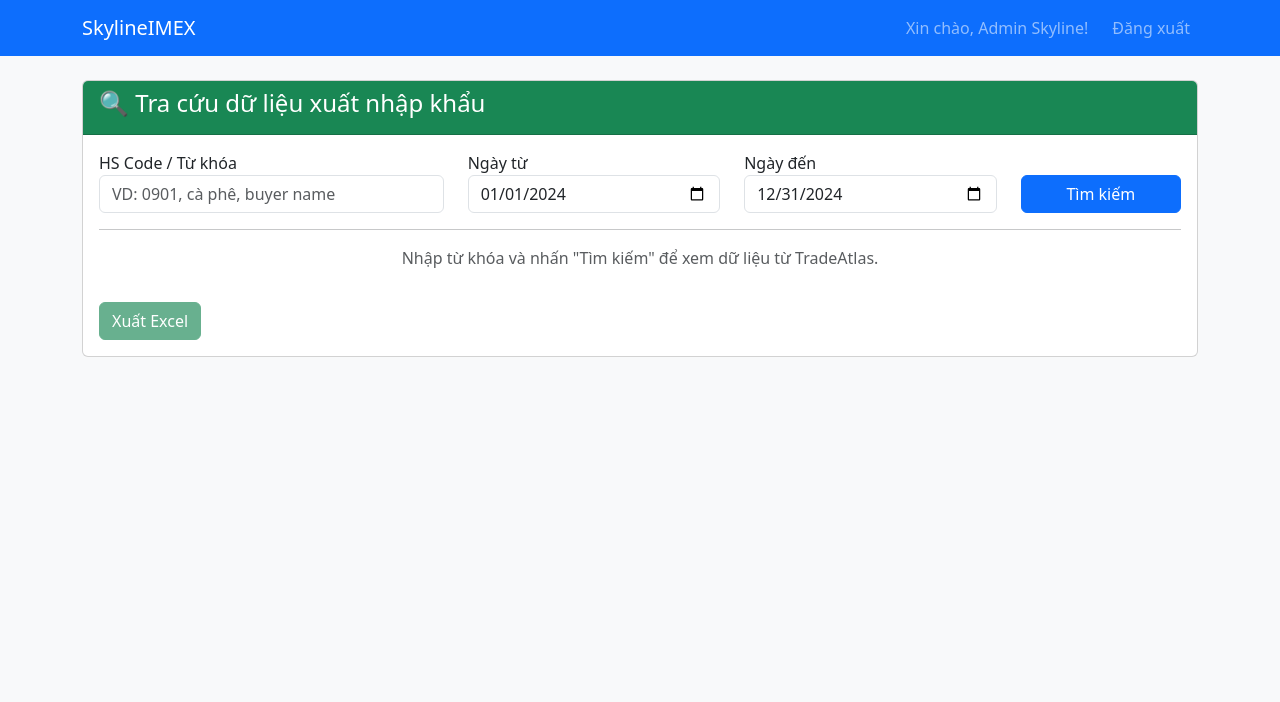
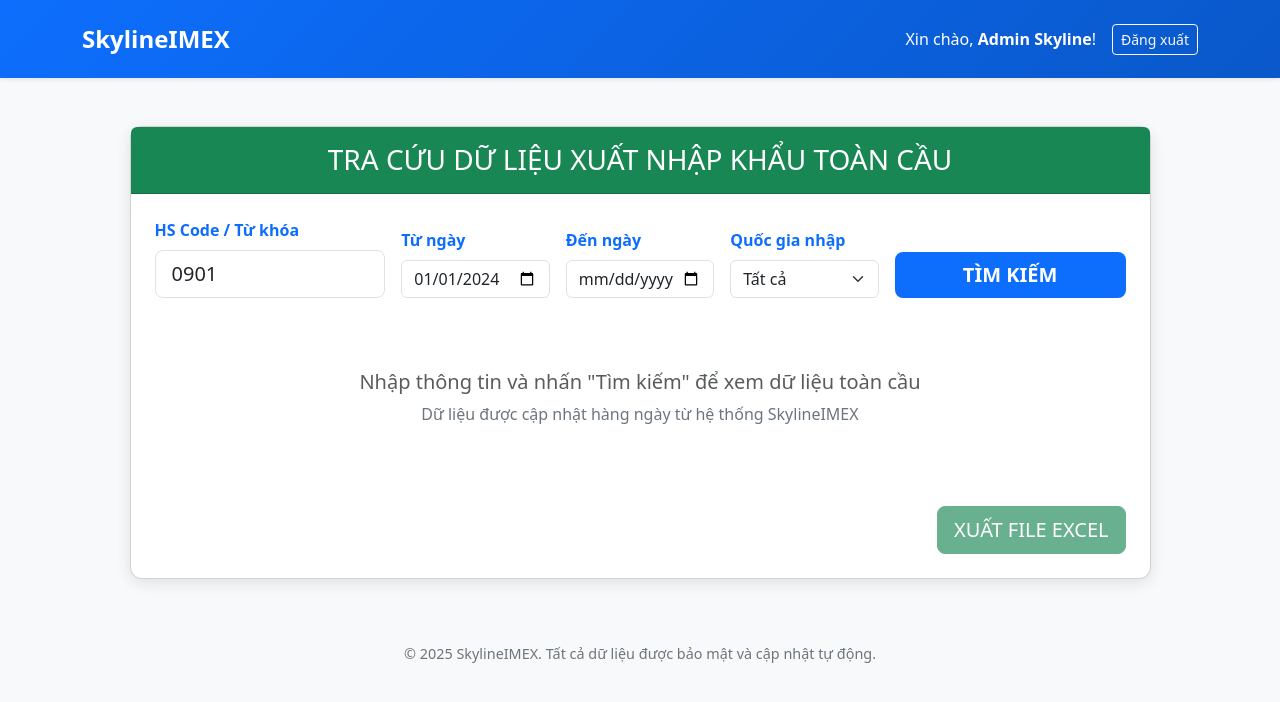
Before and after one commit to Jayce3213/skylineimex-dashboard, a Flask app: page /search in a window 1280 px wide. Shown: the top 702 px of the page. Run offline with Flask 3, Linux system fonts and the light colour scheme; a user stored in the database is signed in.

Commit message:
Update search.html

```diff
--- a/templates/search.html
+++ b/templates/search.html
@@ -2,155 +2,137 @@
 <html lang="vi">
 <head>
   <meta charset="UTF-8">
+  <meta name="viewport" content="width=device-width, initial-scale=1.0">
   <title>Tra cứu XNK - SkylineIMEX</title>
-  <link href="https://cdn.jsdelivr.net/npm/bootstrap@5.3.0/dist/css/bootstrap.min.css" rel="stylesheet">
+  <link href="https://cdn.jsdelivr.net/npm/bootstrap@5.3.3/dist/css/bootstrap.min.css" rel="stylesheet">
+  <style>
+    .header { background: linear-gradient(135deg, #0d6efd, #0a58ca); color: white; padding: 1rem 0; }
+    .btn-search { background-color: #0d6efd; border: none; font-weight: bold; }
+    .btn-search:hover { background-color: #0b5ed7; }
+    .card { box-shadow: 0 4px 15px rgba(0,0,0,0.1); border-radius: 12px; }
+    .table th { background-color: #e9ecef; font-weight: 600; }
+    .badge { font-size: 0.9em; }
+    .skyline-footer { background-color: #f8f9fa; color: #6c757d; font-size: 0.9em; padding: 1rem 0; margin-top: 3rem; }
+  </style>
 </head>
 <body class="bg-light">
-  <nav class="navbar navbar-expand-lg navbar-dark bg-primary">
+
+  <!-- HEADER SKYLINEIMEX -->
+  <nav class="navbar navbar-expand-lg header shadow-sm">
     <div class="container">
-      <a class="navbar-brand" href="/">SkylineIMEX</a>
-      <div class="navbar-nav ms-auto">
-        <span class="navbar-text me-3">Xin chào, {{ user.name }}!</span>
-        <a class="nav-link" href="/logout">Đăng xuất</a>
+      <a class="navbar-brand fw-bold fs-4 text-white" href="/">SkylineIMEX</a>
+      <div class="d-flex align-items-center">
+        <span class="text-white me-3">Xin chào, <strong>{{ user.name }}</strong>!</span>
+        <a href="/logout" class="btn btn-outline-light btn-sm">Đăng xuất</a>
       </div>
     </div>
   </nav>
 
-  <div class="container mt-4">
-    <div class="row">
-      <div class="col-md-12">
+  <div class="container mt-5">
+    <div class="row justify-content-center">
+      <div class="col-lg-11">
         <div class="card">
-          <div class="card-header bg-success text-white">
-            <h4>🔍 Tra cứu dữ liệu xuất nhập khẩu</h4>
+          <div class="card-header bg-success text-white text-center py-3 rounded-top">
+            <h3 class="mb-0">TRA CỨU DỮ LIỆU XUẤT NHẬP KHẨU TOÀN CẦU</h3>
           </div>
-          <div class="card-body">
-            <form id="searchForm">
-              <div class="row">
-                <div class="col-md-4">
-                  <label>HS Code / Từ khóa</label>
-                  <input type="text" class="form-control" id="query" placeholder="VD: 0901, cà phê, buyer name">
-                </div>
-                <div class="col-md-3">
-                  <label>Ngày từ</label>
-                  <input type="date" class="form-control" id="fromDate" value="2024-01-01">
-                </div>
-                <div class="col-md-3">
-                  <label>Ngày đến</label>
-                  <input type="date" class="form-control" id="toDate" value="2024-12-31">
-                </div>
-                <div class="col-md-2">
-                  <label>&nbsp;</label>
-                  <button type="button" class="btn btn-primary w-100" onclick="performSearch()">Tìm kiếm</button>
-                </div>
+          <div class="card-body p-4">
+
+            <!-- FORM TÌM KIẾM -->
+            <div class="row g-3 mb-4 align-items-end">
+              <div class="col-md-3">
+                <label class="form-label fw-bold text-primary">HS Code / Từ khóa</label>
+                <input type="text" class="form-control form-control-lg" id="query" placeholder="VD: 0901, cà phê, buyer..." value="0901">
               </div>
-            </form>
-
-            <hr>
-
-            <div id="results">
-              <p class="text-center text-muted">Nhập từ khóa và nhấn "Tìm kiếm" để xem dữ liệu từ TradeAtlas.</p>
+              <div class="col-md-2">
+                <label class="form-label fw-bold text-primary">Từ ngày</label>
+                <input type="date" class="form-control" id="fromDate" value="2024-01-01">
+              </div>
+              <div class="col-md-2">
+                <label class="form-label fw-bold text-primary">Đến ngày</label>
+                <input type="date" class="form-control" id="toDate">
+              </div>
+              <div class="col-md-2">
+                <label class="form-label fw-bold text-primary">Quốc gia nhập</label>
+                <select class="form-select" id="importer">
+                  <option value="">Tất cả</option>
+                  <option value="AE">UAE</option>
+                  <option value="US">Mỹ</option>
+                  <option value="CN">Trung Quốc</option>
+                  <option value="IN">Ấn Độ</option>
+                  <option value="KR">Hàn Quốc</option>
+                </select>
+              </div>
+              <div class="col-md-3">
+                <button type="button" class="btn btn-search btn-lg w-100 text-white" onclick="search()">
+                  TÌM KIẾM
+                </button>
+              </div>
             </div>
 
-            <button class="btn btn-success mt-3" onclick="exportCSV()" id="exportBtn" disabled>Xuất Excel</button>
+            <!-- KẾT QUẢ -->
+            <div id="results" class="mt-3">
+              <div class="text-center text-muted py-5">
+                <h5>Nhập thông tin và nhấn "Tìm kiếm" để xem dữ liệu toàn cầu</h5>
+                <p class="text-secondary">Dữ liệu được cập nhật hàng ngày từ hệ thống SkylineIMEX</p>
+              </div>
+            </div>
+
+            <div class="text-end mt-3">
+              <button class="btn btn-success btn-lg" id="exportBtn" onclick="exportCSV()" disabled>
+                XUẤT FILE EXCEL
+              </button>
+            </div>
           </div>
         </div>
       </div>
     </div>
   </div>
 
+  <!-- FOOTER SKYLINEIMEX -->
+  <footer class="skyline-footer text-center">
+    <div class="container">
+      <p class="mb-0">&copy; 2025 SkylineIMEX. Tất cả dữ liệu được bảo mật và cập nhật tự động.</p>
+    </div>
+  </footer>
+
   <script>
-    let searchResults = [];
+    let results = [];
 
-    async function performSearch() {
-      const query = document.getElementById('query').value || '0901';
-      const fromDate = document.getElementById('fromDate').value;
-      const toDate = document.getElementById('toDate').value;
+    async function search() {
+      const query = document.getElementById('query').value.trim();
+      const from = document.getElementById('fromDate').value;
+      const to = document.getElementById('toDate').value;
+      const importer = document.getElementById('importer').value;
 
-      const btn = document.querySelector('button[onclick="performSearch()"]');
-      btn.innerHTML = 'Đang tìm...';
+      if (!query) {
+        alert('Vui lòng nhập HS Code hoặc từ khóa!');
+        return;
+      }
+
+      const btn = document.querySelector('button[onclick="search()"]');
       btn.disabled = true;
+      btn.innerHTML = 'Đang tra cứu...';
 
       try {
-        const response = await fetch(`/api/search?q=${query}&from=${fromDate}&to=${toDate}`);
-        const result = await response.json();
+        const url = `/api/search?q=${encodeURIComponent(query)}&from=${from}&to=${to}&importer=${importer}`;
+        const res = await fetch(url);
+        const data = await res.json();
 
-        if (result.error) {
-          document.getElementById('results').innerHTML = `<div class="alert alert-danger">Lỗi: ${result.error}</div>`;
+        if (data.error) {
+          document.getElementById('results').innerHTML = `<div class="alert alert-danger"><strong>Lỗi:</strong> ${data.error}</div>`;
         } else {
-          searchResults = result.data;
-          displayResults(result.data);
-          document.getElementById('exportBtn').disabled = false;
+          results = data.data || [];
+          displayResults(results);
+          document.getElementById('exportBtn').disabled = results.length === 0;
         }
-      } catch (error) {
-        document.getElementById('results').innerHTML = `<div class="alert alert-danger">Lỗi kết nối: ${error.message}</div>`;
+      } catch (e) {
+        document.getElementById('results').innerHTML = `<div class="alert alert-danger">Lỗi kết nối. Vui lòng thử lại sau.</div>`;
       }
 
-      btn.innerHTML = 'Tìm kiếm';
       btn.disabled = false;
+      btn.innerHTML = 'TÌM KIẾM';
     }
 
     function displayResults(data) {
-      if (data.length === 0) {
-        document.getElementById('results').innerHTML = '<div class="alert alert-info">Không có dữ liệu cho từ khóa này.</div>';
-        return;
-      }
-
-      let table = `
-        <div class="table-responsive">
-          <table class="table table-striped">
-            <thead class="table-dark">
-              <tr>
-                <th>Ngày</th>
-                <th>HS Code</th>
-                <th>Sản phẩm</th>
-                <th>Buyer</th>
-                <th>Supplier</th>
-                <th>Số lượng</th>
-                <th>Giá trị ($)</th>
-                <th>Quốc gia</th>
-              </tr>
-            </thead>
-            <tbody>
-      `;
-
-      data.forEach(row => {
-        table += `
-          <tr>
-            <td>${row.date || 'N/A'}</td>
-            <td>${row.hs_code}</td>
-            <td>${row.product}</td>
-            <td>${row.buyer}</td>
-            <td>${row.supplier}</td>
-            <td>${row.quantity}</td>
-            <td>${row.amount}</td>
-            <td>${row.country}</td>
-          </tr>
-        `;
-      });
-
-      table += `
-            </tbody>
-          </table>
-        </div>
-      `;
-
-      document.getElementById('results').innerHTML = table;
-    }
-
-    function exportCSV() {
-      if (searchResults.length === 0) return;
-
-      let csv = 'Ngày,HS Code,Sản phẩm,Buyer,Supplier,Số lượng,Giá trị,Quốc gia\n';
-      searchResults.forEach(row => {
-        csv += `"${row.date || ''}","${row.hs_code}","${row.product.replace(/"/g, '""')}","${row.buyer}","${row.supplier}","${row.quantity}","${row.amount}","${row.country}"\n`;
-      });
-
-      const blob = new Blob([csv], { type: 'text/csv;charset=utf-8;' });
-      const link = document.createElement('a');
-      link.href = URL.createObjectURL(blob);
-      link.download = `xnk_data_${new Date().toISOString().split('T')[0]}.csv`;
-      link.click();
-    }
-  </script>
-</body>
-</html>
+      if (!data || data.length === 0) {
+        document.get
```
